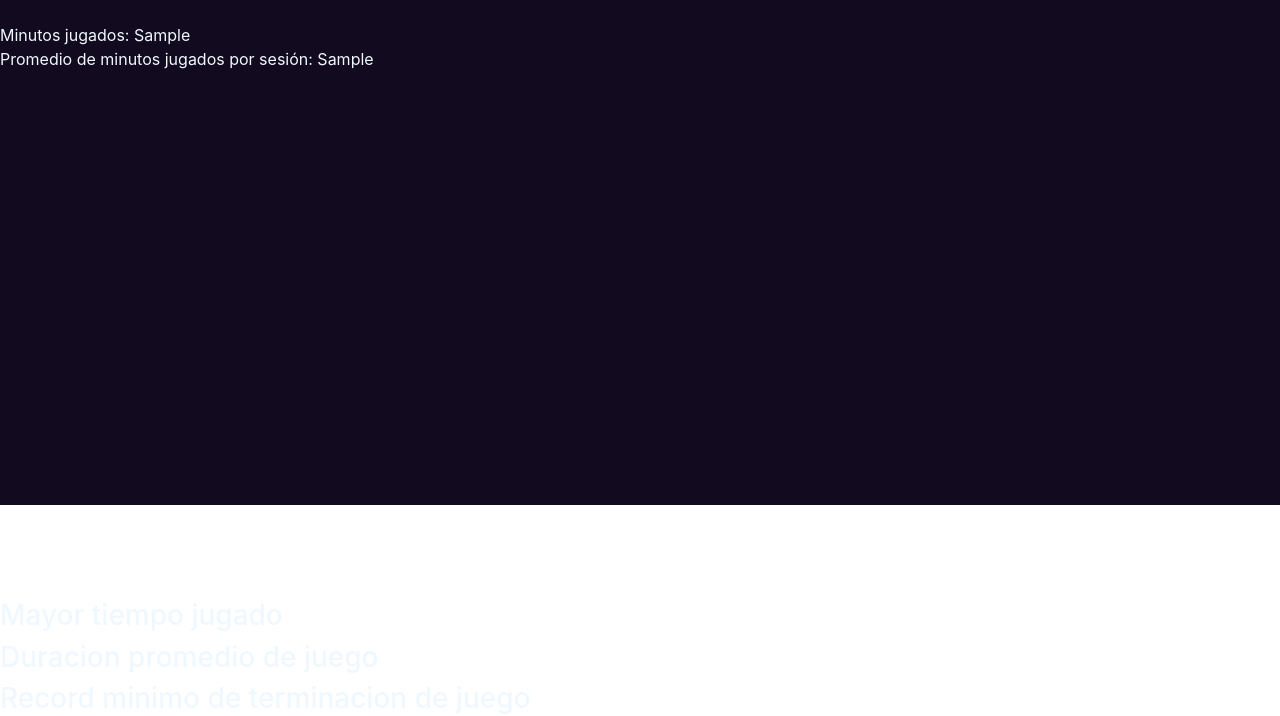
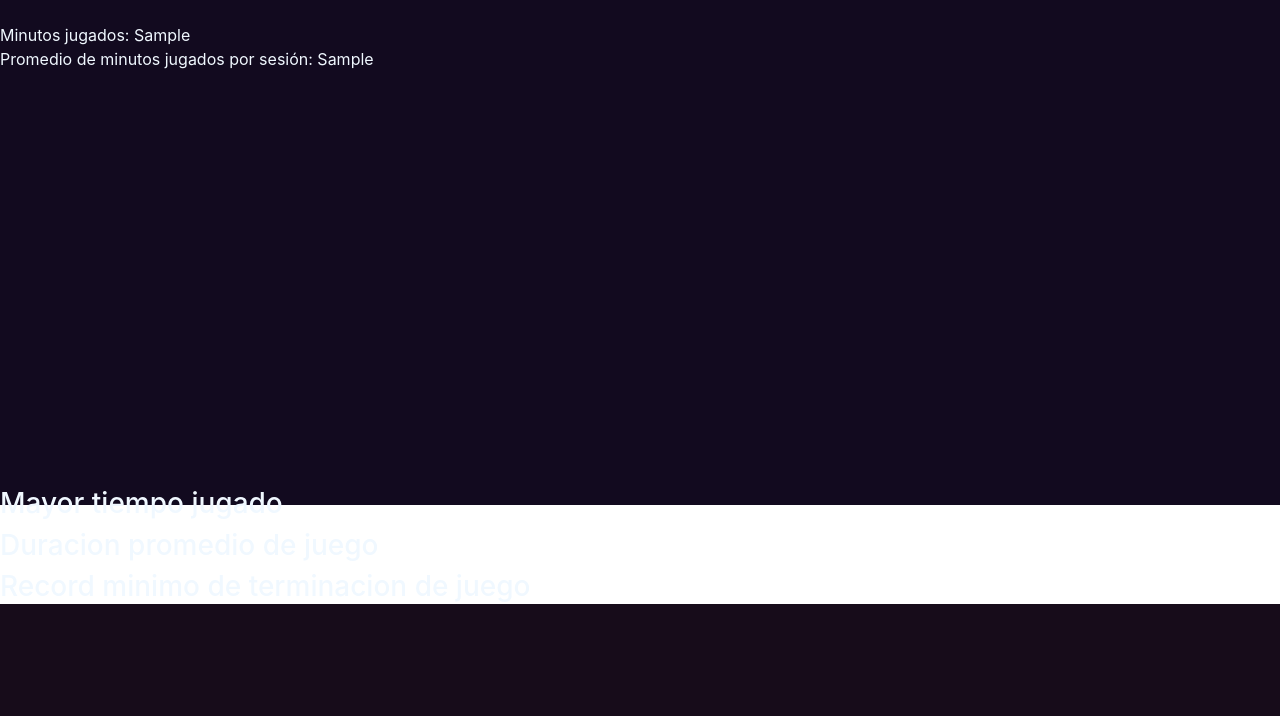
Before and after one commit to Diggory23/PuzzlevidAzure101, a Django app: template templates/estadisticasGlobales.html in a window 1280 px wide. Shown: the part 405-1121 px from the top of the page. After the commit the page ends 1009 px from the top, so only its background shows below. Run offline with Django 3.2, Linux system fonts and the light colour scheme; the template is opened without the code that fills it: most values are stand-ins (such as "Sample title", 1, 10 or a date in 2020); some libraries are stand-ins or nearby versions.

Commit message:
Update style3.css

```diff
--- a/static/style3.css
+++ b/static/style3.css
@@ -248,7 +248,7 @@ height: 100%;
 }
 
 .userlist{
-    padding-bottom: 40%;
+    padding-bottom: 400px;
 }
 
 .sessiones{
```
